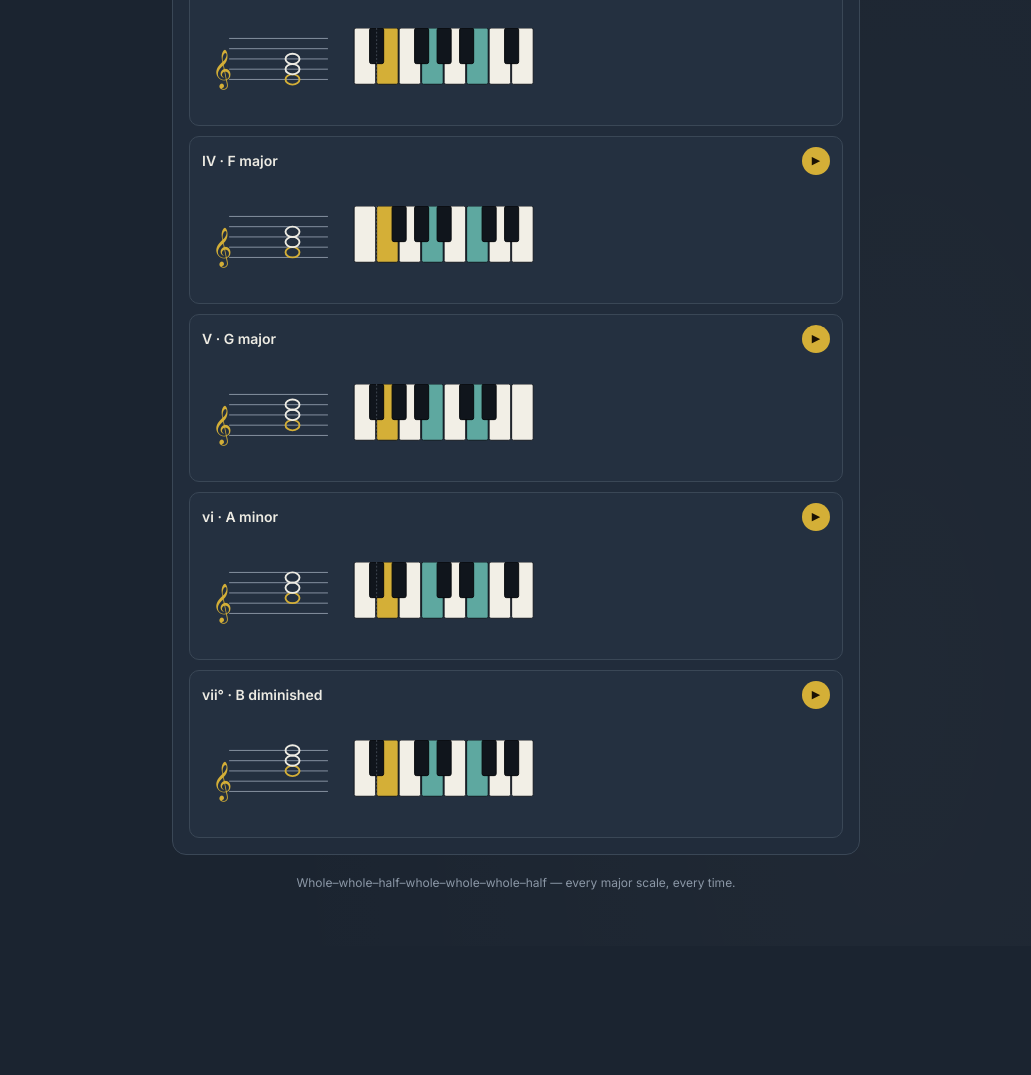
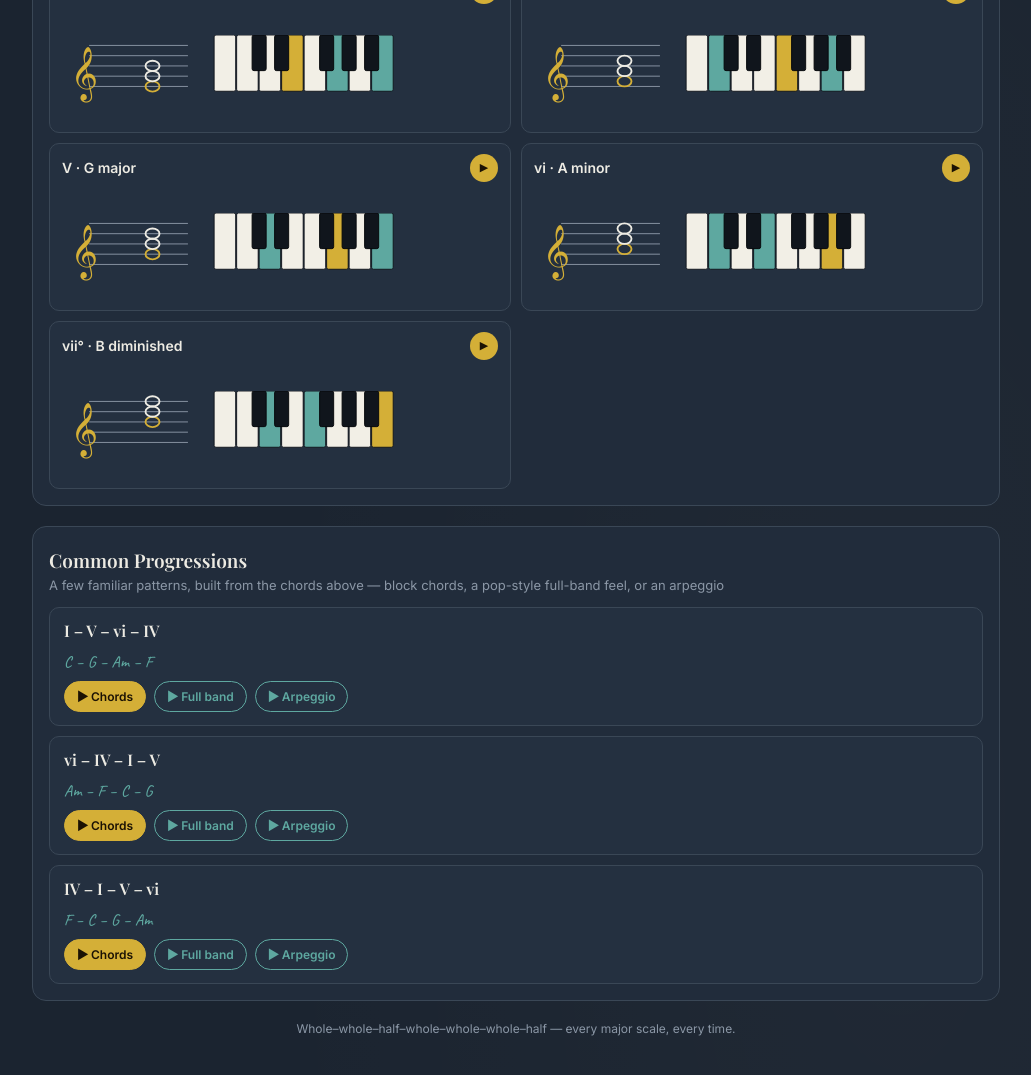
Before and after one commit to campbell3cw/PianoTool, a website: page public/index.html in a window 1280 px wide. Shown: the part 1706-2781 px from the top of the page, without its empty margins (124-1155 px from the left). Before the commit the page ends 2652 px from the top, so only its background shows below. Drawn offline with nearby package versions, Linux system fonts and the light colour scheme.

Commit message:
Refactor chords and progressions layout
Updated layout for chords and progressions sections, added responsive design for progressions list.

```diff
--- a/public/index.html
+++ b/public/index.html
@@ -33,6 +33,9 @@
     max-width:720px;
     margin:0 auto;
     padding:28px 16px 56px;
+  }
+  @media (min-width: 860px){
+    .wrap{ max-width:1000px; }
   }
   header{
     text-align:center;
@@ -170,7 +173,12 @@
     margin-top:8px;
     letter-spacing:1px;
   }
-  #chordsList{ display:flex; flex-direction:column; gap:10px; }
+  #chordsList{
+    display:grid;
+    grid-template-columns: repeat(auto-fit, minmax(340px, 1fr));
+    gap:10px;
+    align-items:start;
+  }
   .chord-row{
     background:var(--panel-2);
     border:1px solid var(--rule);
@@ -214,6 +222,50 @@
   }
   .chord-staff-svg{ width:140px; height:110px; flex:0 0 auto; }
   .chord-piano-svg{ width:192px; height:60px; flex:0 0 auto; }
+
+  #progressionsList{ display:flex; flex-direction:column; gap:10px; }
+  .progression-row{
+    background:var(--panel-2);
+    border:1px solid var(--rule);
+    border-radius:10px;
+    padding:12px 14px 13px;
+    display:flex;
+    flex-direction:column;
+    gap:9px;
+  }
+  .progression-roman{
+    font-family:'Playfair Display',serif;
+    font-weight:600;
+    font-size:16px;
+    color:var(--chalk);
+    margin-bottom:2px;
+  }
+  .progression-chords{
+    font-family:'Caveat',cursive;
+    font-size:16px;
+    color:var(--teal);
+    letter-spacing:0.3px;
+  }
+  .progression-buttons{
+    display:flex;
+    flex-wrap:wrap;
+    gap:8px;
+  }
+  .prog-btn{
+    font-family:'Inter',sans-serif;
+    font-weight:600;
+    font-size:12px;
+    padding:7px 12px;
+    border-radius:20px;
+    cursor:pointer;
+    border:1px solid var(--rule);
+    background:transparent;
+    color:var(--chalk);
+    transition:opacity 0.15s ease;
+  }
+  .prog-btn:hover{ opacity:0.8; }
+  .prog-btn.primary{ background:var(--gold); color:#1b1204; border-color:var(--gold); }
+  .prog-btn.secondary{ border-color:var(--teal); color:var(--teal); }
 
   footer{
     text-align:center;
@@ -264,6 +316,12 @@
     <h2>Diatonic Chords</h2>
     <p class="sub">The seven triads built from the scale — tap any row to hear it</p>
     <div id="chordsList"></div>
+  </section>
+
+  <section class="card">
+    <h2>Common Progressions</h2>
+    <p class="sub">A few familiar patterns, built from the chords above — block chords, a pop-style full-band feel, or an arpeggio</p>
+    <div id="progressionsList"></div>
   </section>
 
   <footer>Whole–whole–half–whole–whole–whole–half — every major scale, every time.</footer>
@@ -610,7 +668,7 @@ function drawChordStaff(svg, chordNotes){
     const y = bottomLineY - pos*stepPx;
     svg.appendChild(el('line',{x1:24,y1:y,x2:width-10,y2:y,stroke:'#8b97a6','stroke-width':1}));
   }
-  const clef = el('text',{x:6,y:bottomLineY - 1.2*stepPx + 7,'font-family':"'Playfair Display',serif",'font-size':36,fill:'#d4af37'});
+  const clef = el('text',{x:4,y:bottomLineY - 1.2*stepPx + 9,'font-family':"'Playfair Display',serif",'font-size':50,fill:'#d4af37'});
   clef.textContent = '𝄞';
   svg.appendChild(clef);
 
@@ -646,10 +704,9 @@ function drawChordStaff(svg, chordNotes){
   });
 }
 
-function drawChordPiano(svg, rootSemitone, chordSemitones){
+function drawChordPiano(svg, anchorLetter, rootSemitone, chordSemitones){
   svg.innerHTML = '';
   const wKeyW = 24, wKeyH = 60, bKeyW = 15, bKeyH = 38;
-  const anchorLetter = anchorLetterFor(rootSemitone);
   const startIdx = letters.indexOf(anchorLetter);
   const octaveLetters = [0,1,2,3,4,5,6].map(i => letters[(startIdx+i)%7]);
   const prevLetter = letters[(startIdx-1+7)%7];
@@ -677,7 +734,6 @@ function drawChordPiano(svg, rootSemitone, chordSemitones){
     const fill = isRoot ? '#d4af37' : isChord ? '#5ea8a0' : '#10151c';
     svg.appendChild(el('rect',{x,y:0,width:bKeyW,height:bKeyH,rx:2,fill,stroke:'#05070a','stroke-width':1}));
   }
-  svg.appendChild(el('line',{x1:wKeyW,y1:0,x2:wKeyW,y2:wKeyH,stroke:'#8b97a6','stroke-width':1,'stroke-dasharray':'2 2',opacity:0.4}));
 }
 
 function playChord(notes){
@@ -689,6 +745,7 @@ function playChord(notes){
 function renderChords(key){
   const container = document.getElementById('chordsList');
   container.innerHTML = '';
+  const scaleAnchorLetter = anchorLetterFor(semitoneMap[scales[key][0]]);
   for(let i=0;i<7;i++){
     const chord = buildTriad(key, i);
     const rootSemitone = semitoneMap[chord.notes[0].name];
@@ -722,8 +779,121 @@ function renderChords(key){
     container.appendChild(row);
 
     drawChordStaff(staffSvg, chord.notes);
-    drawChordPiano(pianoSvg, rootSemitone, chordSemitones);
+    drawChordPiano(pianoSvg, scaleAnchorLetter, rootSemitone, chordSemitones);
   }
+}
+
+// ---------- Common progressions ----------
+// degree indices are 0-based (0=I, 3=IV, 4=V, 5=vi, ...)
+const progressions = [
+  { label: 'I – V – vi – IV', degrees: [0,4,5,3] },
+  { label: 'vi – IV – I – V', degrees: [5,3,0,4] },
+  { label: 'IV – I – V – vi', degrees: [3,0,4,5] }
+];
+
+function chordShortName(chord){
+  const root = prettyName(chord.notes[0].name);
+  if(chord.quality === 'minor') return root + 'm';
+  if(chord.quality === 'diminished') return root + '°';
+  return root;
+}
+
+function playProgression(chords){
+  const ctx = getCtx();
+  const now = ctx.currentTime;
+  const step = 0.9;
+  chords.forEach((chord,i)=>{
+    const dur = i === chords.length-1 ? 1.3 : 0.85;
+    chord.notes.forEach(n => scheduleTone(freqForStaffNote(n.name, n.octave), now + i*step, dur));
+  });
+}
+
+// left-hand octave bass + right-hand chord stabs, pop-style, each chord
+// getting a couple of bars so the feel actually lands before moving on
+function playProgressionBand(chords){
+  const ctx = getCtx();
+  let t = ctx.currentTime;
+  const beat = 0.32;
+  const barsPerChord = 2;
+  chords.forEach(chord=>{
+    const root = chord.notes[0];
+    const bassLow = freqForStaffNote(root.name, root.octave-1);
+    const bassHigh = freqForStaffNote(root.name, root.octave);
+    for(let bar=0; bar<barsPerChord; bar++){
+      const barStart = t + bar*4*beat;
+      // beats 0 & 2: left-hand octave bass
+      [0,2].forEach(beatIdx=>{
+        scheduleTone(bassLow, barStart + beatIdx*beat, beat*0.9);
+        scheduleTone(bassHigh, barStart + beatIdx*beat, beat*0.9);
+      });
+      // beats 1 & 3: right-hand chord stab
+      [1,3].forEach(beatIdx=>{
+        chord.notes.forEach(n => scheduleTone(freqForStaffNote(n.name, n.octave), barStart + beatIdx*beat, beat*0.7));
+      });
+    }
+    t += barsPerChord*4*beat;
+  });
+}
+
+// flowing ascending arpeggio through each chord in turn
+function playProgressionArpeggio(chords){
+  const ctx = getCtx();
+  let t = ctx.currentTime;
+  const noteDur = 0.22;
+  chords.forEach(chord=>{
+    const seq = [
+      chord.notes[0], chord.notes[1], chord.notes[2],
+      { name: chord.notes[0].name, octave: chord.notes[0].octave+1 }
+    ];
+    seq.forEach((n,idx)=>{
+      scheduleTone(freqForStaffNote(n.name, n.octave), t + idx*noteDur, noteDur*1.3);
+    });
+    t += seq.length*noteDur;
+  });
+}
+
+function renderProgressions(key){
+  const container = document.getElementById('progressionsList');
+  container.innerHTML = '';
+  progressions.forEach(prog=>{
+    const chords = prog.degrees.map(d => buildTriad(key, d));
+    const row = document.createElement('div');
+    row.className = 'progression-row';
+
+    const roman = document.createElement('div');
+    roman.className = 'progression-roman';
+    roman.textContent = prog.label;
+    const names = document.createElement('div');
+    names.className = 'progression-chords';
+    names.textContent = chords.map(chordShortName).join('  –  ');
+
+    const buttons = document.createElement('div');
+    buttons.className = 'progression-buttons';
+
+    const chordsBtn = document.createElement('button');
+    chordsBtn.className = 'prog-btn primary';
+    chordsBtn.textContent = '▶ Chords';
+    chordsBtn.addEventListener('click', ()=>playProgression(chords));
+
+    const bandBtn = document.createElement('button');
+    bandBtn.className = 'prog-btn secondary';
+    bandBtn.textContent = '▶ Full band';
+    bandBtn.addEventListener('click', ()=>playProgressionBand(chords));
+
+    const arpBtn = document.createElement('button');
+    arpBtn.className = 'prog-btn secondary';
+    arpBtn.textContent = '▶ Arpeggio';
+    arpBtn.addEventListener('click', ()=>playProgressionArpeggio(chords));
+
+    buttons.appendChild(chordsBtn);
+    buttons.appendChild(bandBtn);
+    buttons.appendChild(arpBtn);
+
+    row.appendChild(roman);
+    row.appendChild(names);
+    row.appendChild(buttons);
+    container.appendChild(row);
+  });
 }
 
 
@@ -823,6 +993,7 @@ function selectKey(key){
   renderPiano(key);
   renderStaff(key);
   renderChords(key);
+  renderProgressions(key);
 }
 
 const row = document.getElementById('keyRow');
```
